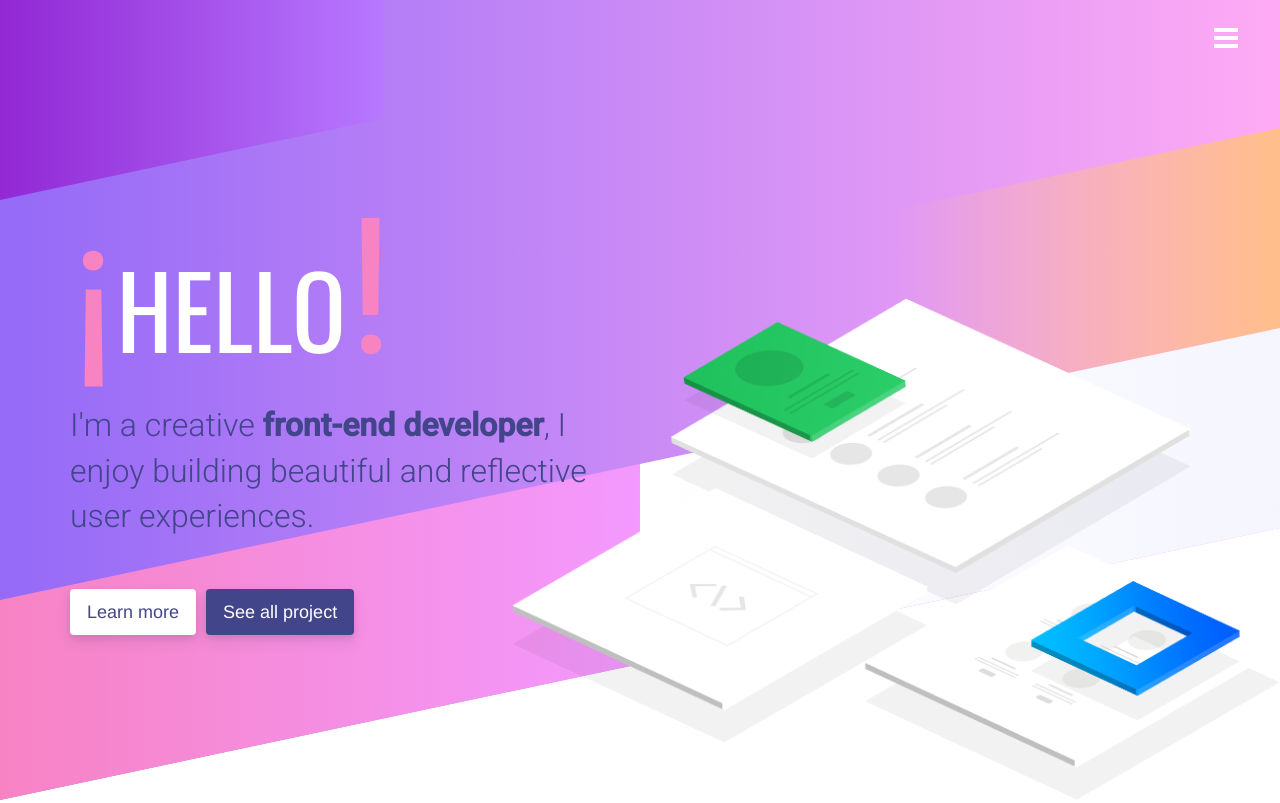
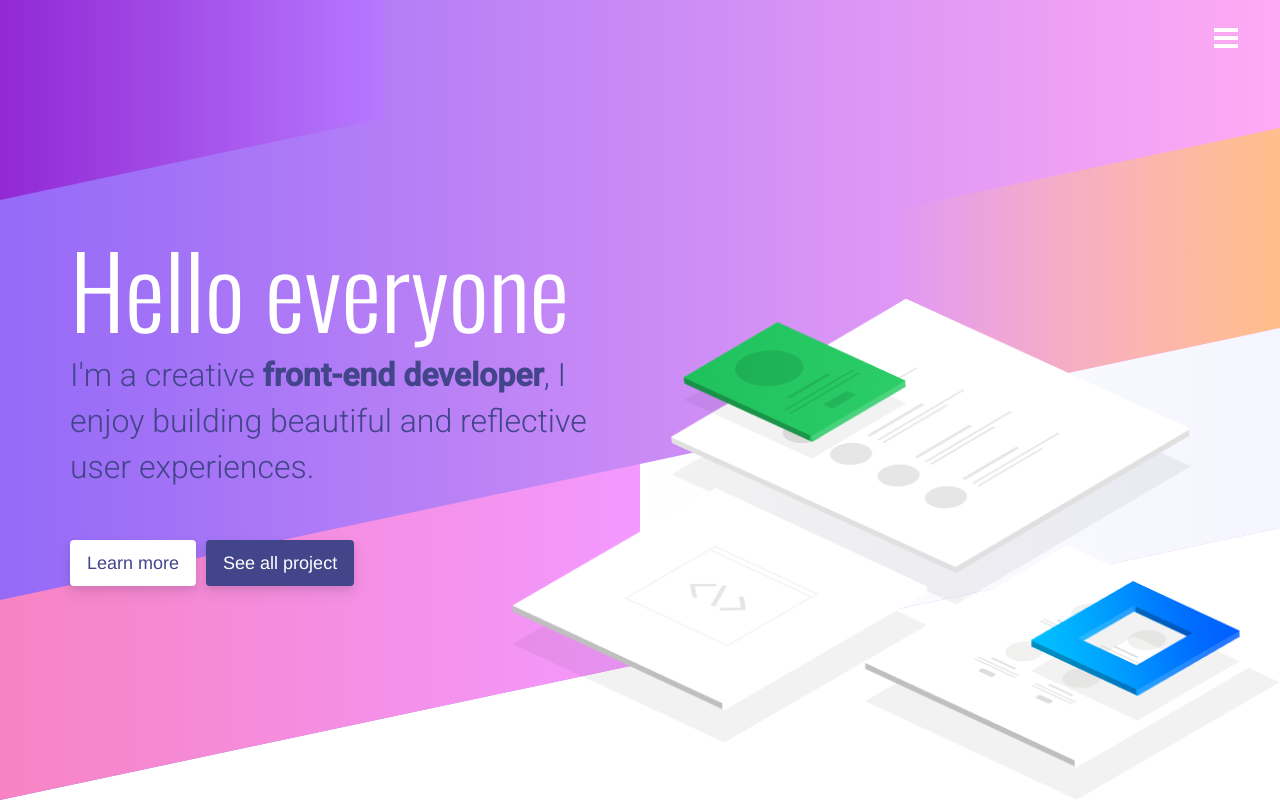
Before and after one commit to FiorellaQA/Portfolio, a website: page index.html in a window 1280 px wide. Shown: the top 803 px of the page. Drawn offline with nearby package versions, Linux system fonts and the light colour scheme.

Commit message:
corrigiendo diseño

```diff
--- a/assets/scss/_main.scss
+++ b/assets/scss/_main.scss
@@ -275,14 +275,13 @@ a{
 		align-items: center;
 		height: 100vh;
 		.title{
-			text-align: center;
+			/* text-align: center; */
 			padding: 0;
-			text-transform: uppercase;
-			font-size: 8rem !important;
+			/* text-transform: uppercase; */
+			font-size: 2rem !important;
 			font-family: 'Oswald', sans-serif;
 			color: #FFF !important;
-			font-weight: 400;
-			//margin: 0;
+			font-weight: 100;
 			@media (min-width: 670px) {
 				text-align: left;
 				font-size: 10rem !important;
@@ -298,7 +297,7 @@ a{
 			}
 		}
 		.subtitle{
-			text-align: center;
+			//text-align: center;
 			font-size: 25px;
 			color: #43458b;
 			font-family: 'Roboto', sans-serif;
--- a/index.html
+++ b/index.html
@@ -39,7 +39,7 @@
 				<div class="container">
 					<div class="row">
 						<div class="col-xs-12 col-sm-6">
-							<h1 class="title"><span class="point-purple">¡</span>Hello<span class="point-purple">!</span></h1>
+							<h1 class="title">Hello everyone</h1>
 							<p class="subtitle">I'm a creative <strong>front-end developer</strong>, I enjoy building beautiful and reflective user experiences.</p>
 							<div class="buttons">
 								<a id="more-js" class="btn btn-lg" href="#cite" role="button">Learn more</a>
```
Also changed, not shown: assets/css/main.css, 1 other file.
